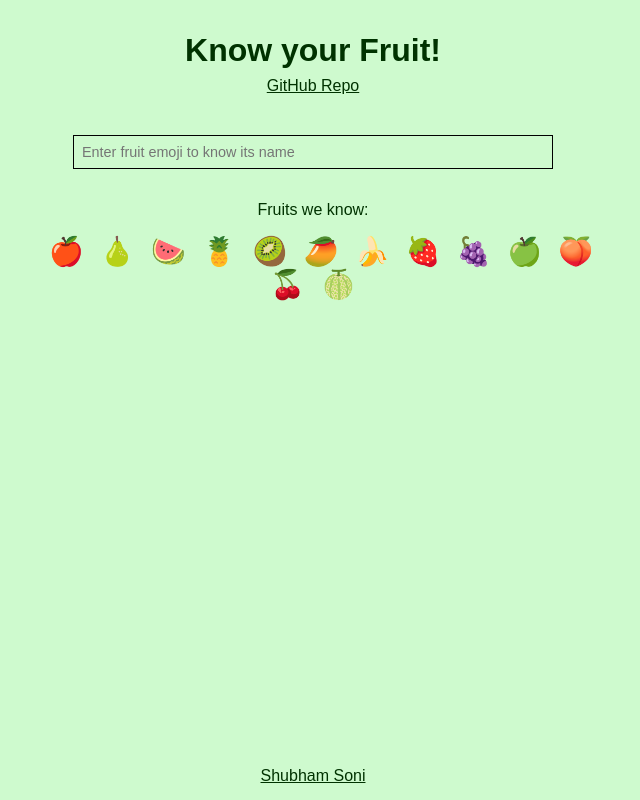
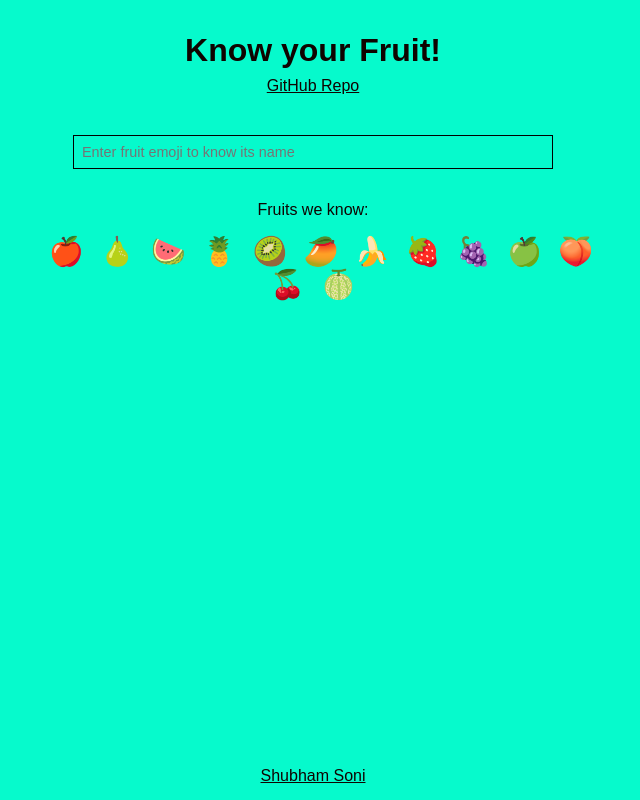
Before and after one commit to ShubhamSoni09/neoG-markEight, a React (Create React App) app: page / in a window 1280 px wide. Shown: the whole page, without its empty margins (327-967 px from the left). Built offline with nearby package versions, Linux system fonts and the light colour scheme.

Commit message:
Update styles.css

```diff
--- a/src/styles.css
+++ b/src/styles.css
@@ -1,6 +1,6 @@
 :root {
-  --background: rgb(206, 250, 206);
-  --text: rgb(0, 50, 0);
+  --background: rgb(06, 250, 204);
+  --text: rgb(15,4 , 0);
 }
 
 * {
```
